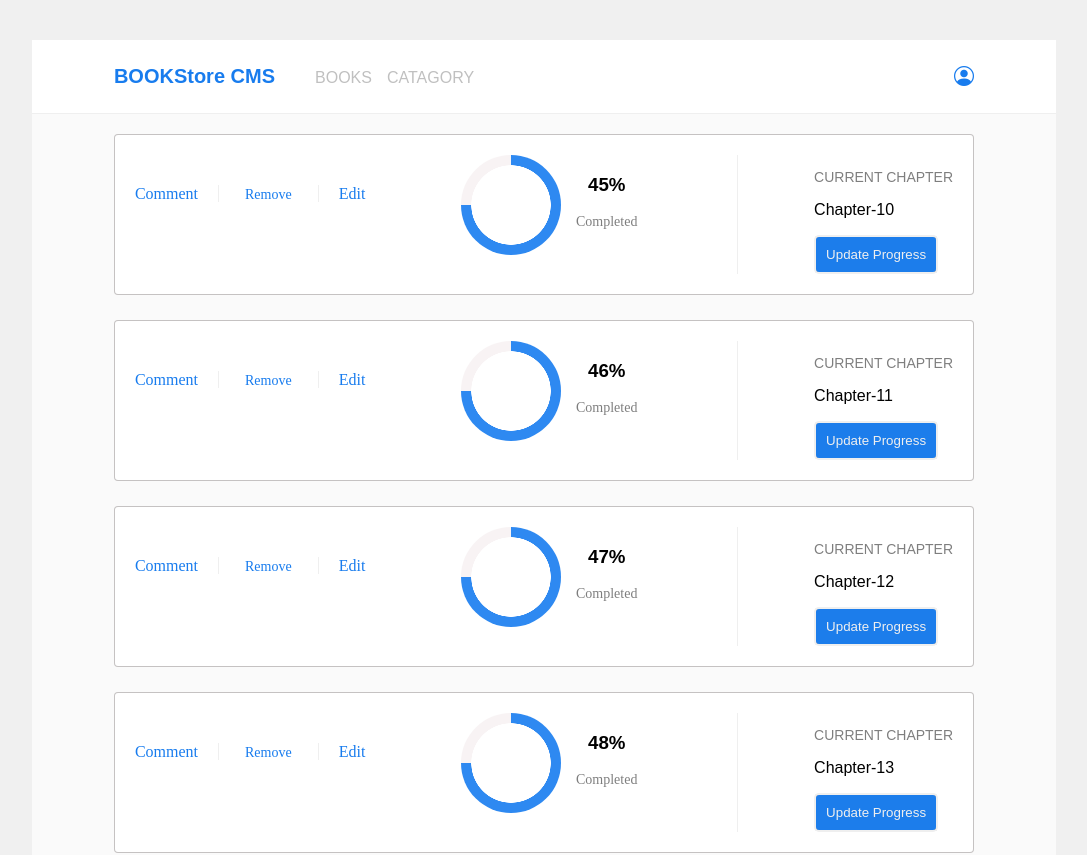
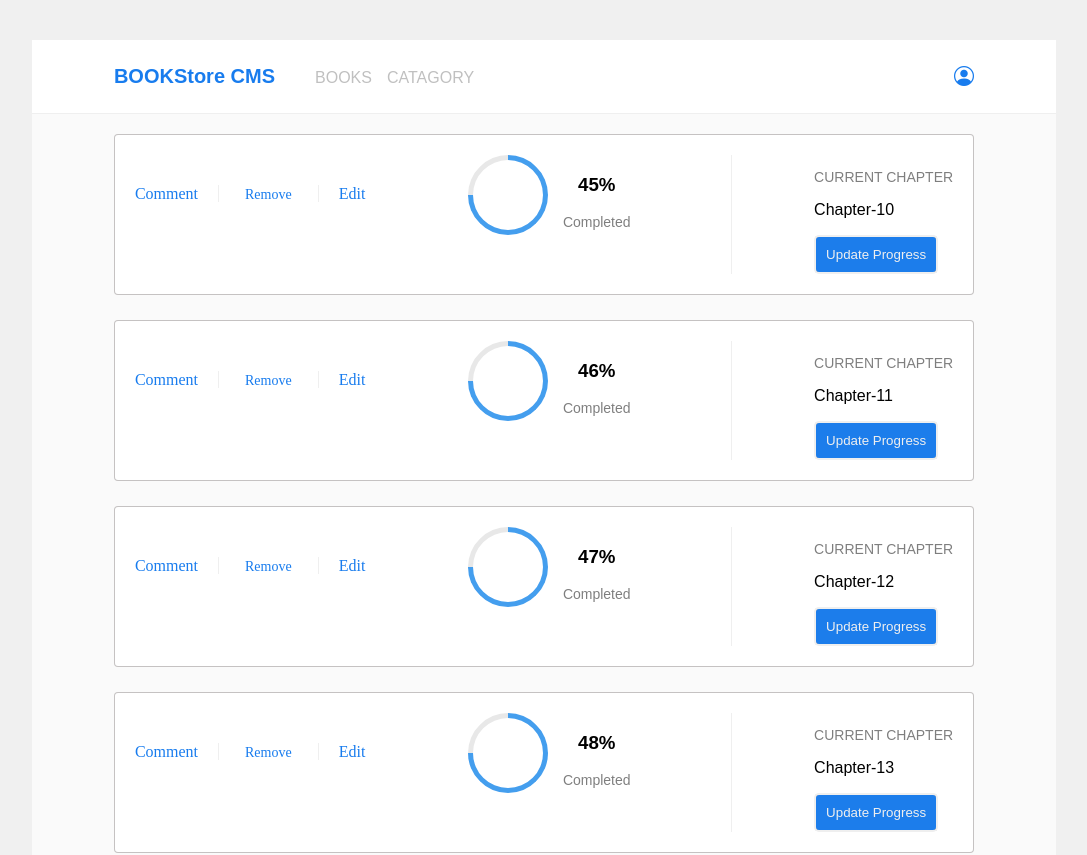
Before and after one commit to gergitokusse/React-Bookstore, a React (Create React App) app: page / in a window 1280 px wide. Shown: the top 855 px of the page, without its empty margins (96-1183 px from the left). Built offline with nearby package versions, Linux system fonts and the light colour scheme; no server answers.

Commit message:
fix stylent issues

```diff
--- a/src/App.css
+++ b/src/App.css
@@ -6,9 +6,10 @@
   font-family:
     'Montserrat',
     sans-serif;
-    -webkit-font-smoothing: antialiased;
-    -moz-osx-font-smoothing: grayscale;
+  -webkit-font-smoothing: antialiased;
+  -moz-osx-font-smoothing: grayscale;
 }
+
 .App {
   width: 80%;
   margin-left: 10%;
@@ -49,6 +50,11 @@ nav ul li .Link {
   color: rgb(192, 192, 192);
 }
 
+.book-author,
+.book-title {
+  font-family: "Roboto Slab", serif;
+}
+
 .container {
   padding: 20px 8%;
   display: flex;
@@ -70,11 +76,12 @@ nav ul li .Link {
 
 .progress {
   display: flex;
-  flex-direction: column;
+  flex-direction: row;
   justify-content: center;
   text-align: center;
   padding-right: 100px;
   border-right: 1px solid #efefef;
+  gap: 15px;
 }
 
 .book-info .book-title {
@@ -119,19 +126,14 @@ nav ul li .Link {
   border-right: none;
 }
 
-.progress {
-  display: flex;
-  flex-direction: row;
-  gap: 15px;
-}
-
 .progress-bar {
-  width: 100px;
-  height: 100px;
+  width: 70px;
+  height: 70px;
   border-radius: 50%;
-  background:
-    radial-gradient(closest-side, white 79%, transparent 80% 100%),
-    conic-gradient(rgb(46, 137, 241) 75%, rgb(248, 243, 244) 0);
+  border: 5px solid #449eee;
+  border-left-color: #e8e8e8;
+  -webkit-transform: rotate(45deg);
+  transform: rotate(45deg);
 }
 
 .form {
@@ -180,8 +182,3 @@ nav ul li .Link {
   font-size: 0.875rem;
   opacity: 0.5;
 }
-
-.book-author,
-.book-title {
-  font-family: "Roboto Slab", serif;
-}
```
